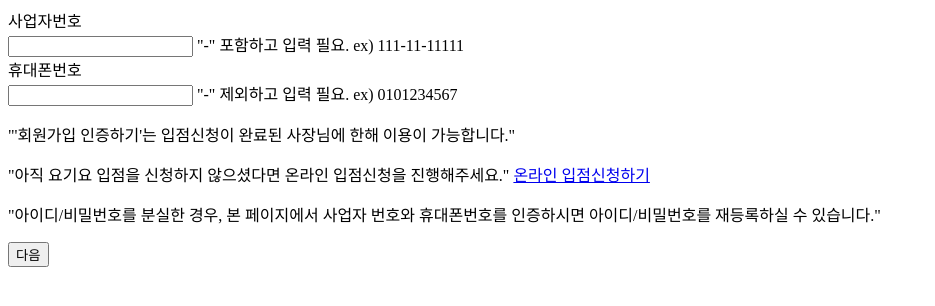
After one commit to SeungHyeonTak/Yogiyo-SubProject-, a Django app: template owner_site/templates/owner_signup.html in a window 1280 px wide. The commit adds this page. Shown: the top 306 px of the page, without its empty margins (0-935 px from the left). Run offline with Django 3.2, Linux system fonts and the light colour scheme; the template is opened without the code that fills it, so the values that code supplies are empty.

Commit message:
- 사장님 사이트 회원가입 페이지 html 생성

```diff
--- a/owner_site/templates/owner.html
+++ b/owner_site/templates/owner.html
@@ -84,7 +84,7 @@
                     </div>
                 </div>
             </li>
-            <li>|<a href="owner/login/">로그인</a></li>
+            <li>|<a href="{% url 'owner_login' %}">로그인</a></li>
         </ul>
     </div>
 </div>
--- a/owner_site/templates/owner_login.html
+++ b/owner_site/templates/owner_login.html
@@ -39,7 +39,7 @@
                 <button type="submit" class="button">로그인</button>
             </div>
             <div class="control-group center">
-                <a href="#" class="register">회원가입 / 아이디 변경</a>
+                <a href="{% url 'owner_signup' %}" class="register">회원가입 / 아이디 변경</a>
             </div>
             <ul>
                 <li>입점신청 후 처음 방문하시는 사장님은 회원가입을 통해 입점을 완료해주세요.</li>
--- /dev/null
+++ b/owner_site/templates/owner_signup.html
@@ -0,0 +1,47 @@
+{% load static %}
+<!DOCTYPE html>
+<html>
+<head>
+    <meta charset="UTF-8">
+    <title>요기요 사장님 사이트</title>
+    <!-- favicon.ico 404(Not Found) -->
+    <link rel="icon" href="{% static 'imgs/yogiyo_favicon.ico' %}">
+</head>
+<body>
+    <div class="rd-wrapper contact-wrapper">
+        <form action="POST" class="form-horizontal form-signup">
+            <div class="registration-wrap">
+                <div class="control-group">
+                    <div class="control-label">사업자번호</div>
+                    <div class="controls">
+                        <input type="text" name="company_number" id="id_company_number">
+                        <span class="alert-text">"-" 포함하고 입력 필요. ex) 111-11-11111</span>
+                    </div>
+                </div>
+                <div class="control-group">
+                    <div class="control-label">휴대폰번호</div>
+                    <div class="controls">
+                        <input type="text" name="phone_number" id="id_phone_number">
+                        <span class="alert-text">"-" 제외하고 입력 필요. ex) 0101234567</span>
+                    </div>
+                </div>
+            </div>
+            <div class="txts">
+                <p class="bs-callout-info">
+                    <i class="spr"></i>"'회원가입 인증하기'는 입점신청이 완료된 사장님에 한해 이용이 가능합니다."
+                </p>
+                <p>
+                    <i class="spr"></i>"아직 요기요 입점을 신청하지 않으셨다면 온라인 입점신청을 진행해주세요."
+                    <a href="#" class="link">온라인 입점신청하기</a>
+                </p>
+                <p>
+                    <i class="spr"></i>"아이디/비밀번호를 분실한 경우, 본 페이지에서 사업자 번호와 휴대폰번호를 인증하시면 아이디/비밀번호를 재등록하실 수 있습니다."
+                </p>
+            </div>
+            <div class="btn-wrapper">
+                <button type="submit" name="contact_yogiyo" class="btn">다음</button>
+            </div>
+        </form>
+    </div>
+</body>
+</html>
--- a/owner_site/views.py
+++ b/owner_site/views.py
@@ -11,3 +11,9 @@ def owner_login(request):
     test = 'login'
     context = {'test': test}
     return render(request, 'owner_login.html', context)
+
+
+def owner_signup(request):
+    test = 'signup'
+    context = {'test': test}
+    return render(request, 'owner_signup.html', context)
```
Also changed, not shown: owner_site/urls.py (+4 -3 lines), 1 other file.
